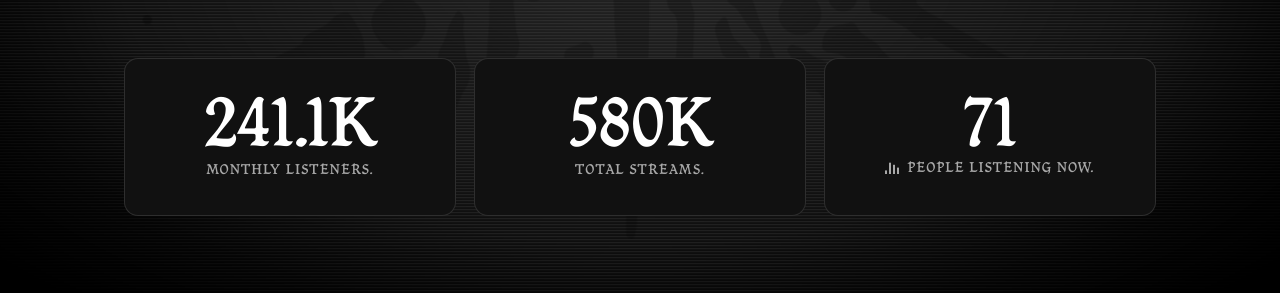
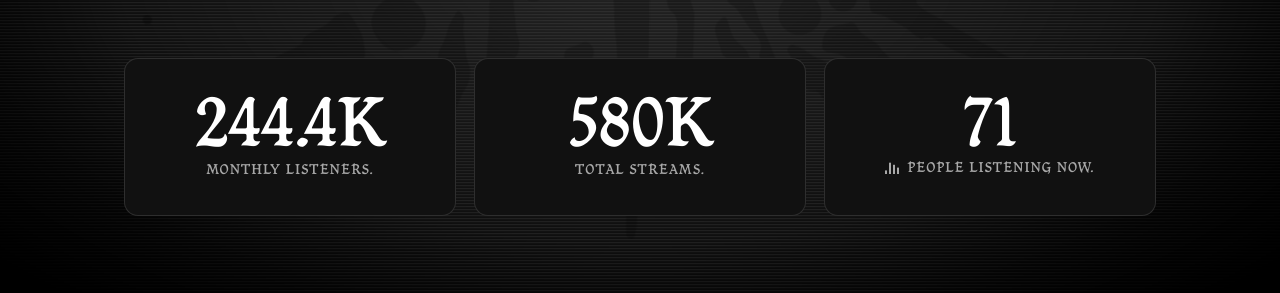
Before and after one commit to noirfleuve/ALTAR-VISION, a plain HTML site: page music/index.html in a window 1280 px wide. Shown: the part 436-729 px from the top of the page. Drawn offline with Linux system fonts and the light colour scheme.

Commit message:
spotify stats update

```diff
--- a/music/index.html
+++ b/music/index.html
@@ -60,7 +60,7 @@
       <!-- STATS — "monthly listeners" mis à jour chaque jour par .github/workflows/spotify-stats.yml ;
            "total streams" à modifier à la main ; "people listening now" géré par js/main.js -->
       <div class="stats music-stats">
-        <div class="stat"><b data-stat="monthly-listeners">241.1K</b><span>Monthly listeners.</span></div>
+        <div class="stat"><b data-stat="monthly-listeners">244.4K</b><span>Monthly listeners.</span></div>
         <div class="stat"><b>580K</b><span>Total streams.</span></div>
         <!-- "people listening now" : valeur qui varie entre 20 et 73 (voir js/main.js, LIVE LISTENERS) -->
         <div class="stat"><b data-live-listeners>42</b><span class="live-label"><span class="wave" aria-hidden="true"><i></i><i></i><i></i><i></i></span>People listening now.</span></div>
```
